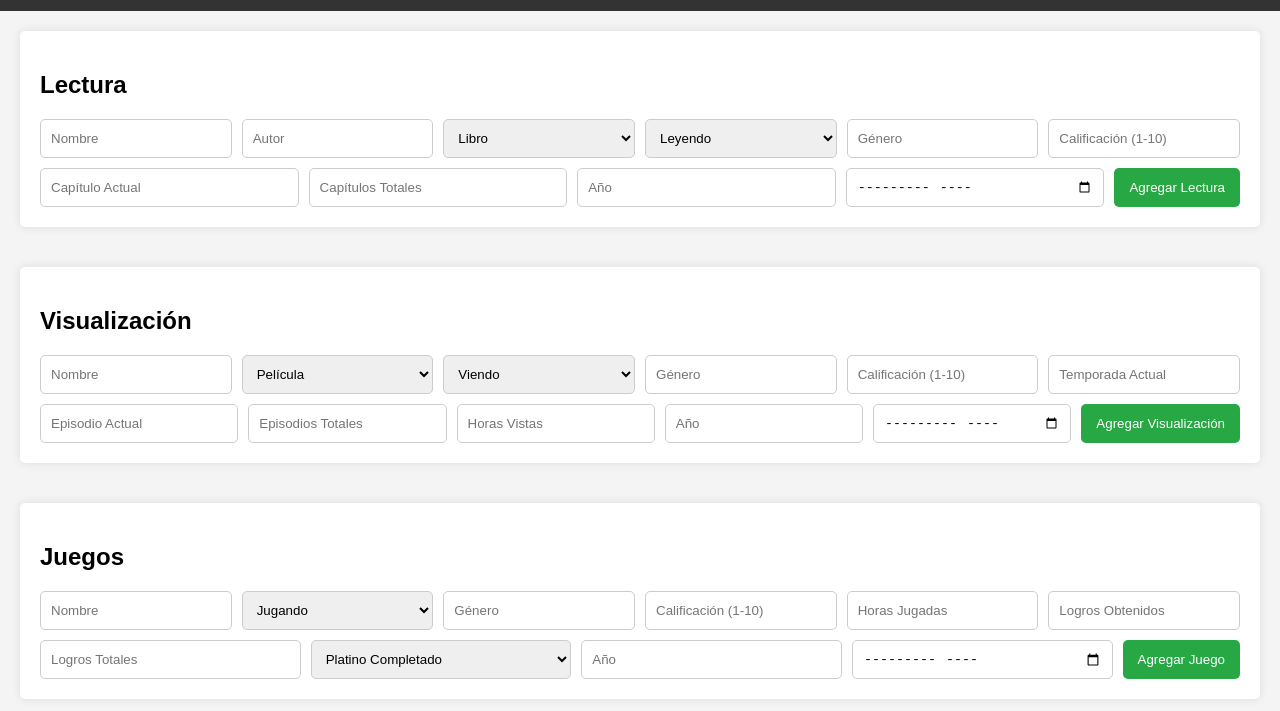
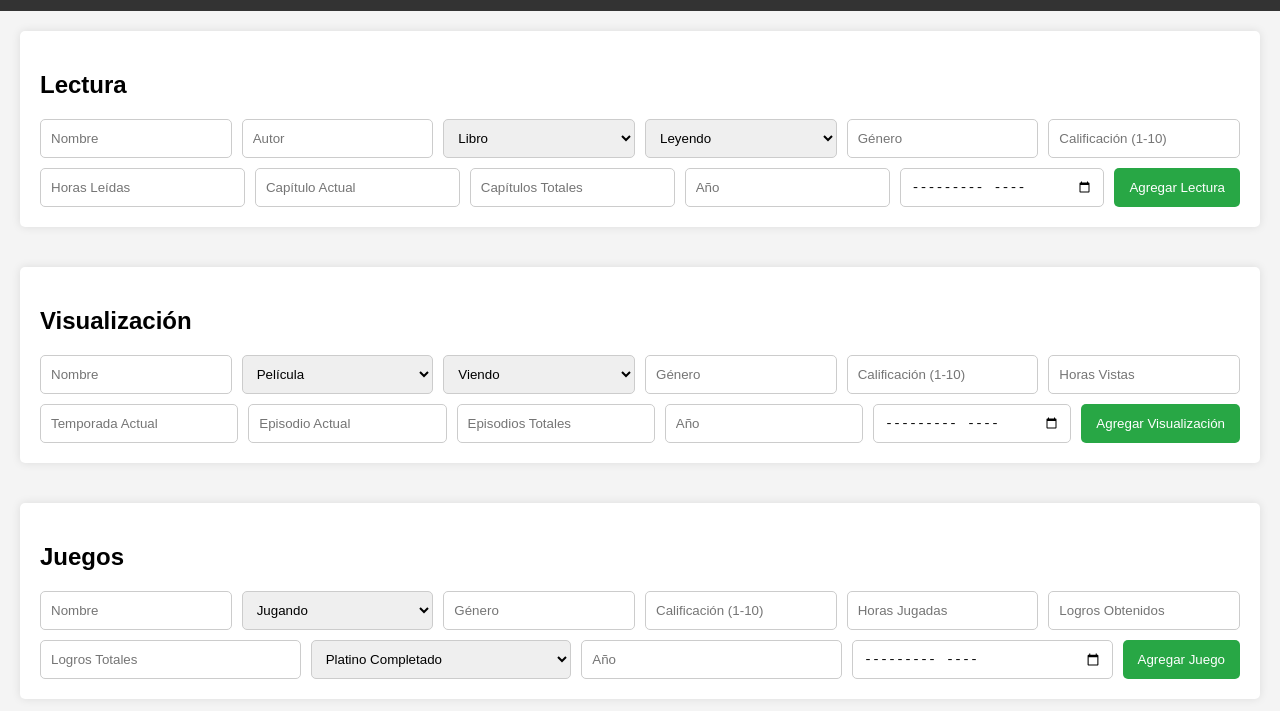
Before and after one commit to JoaSora/Hobby, a plain HTML site: page index.html in a window 1280 px wide. Shown: the part 89-800 px from the top of the page. Drawn offline with Linux system fonts and the light colour scheme.

Commit message:
Update index.html

```diff
--- a/index.html
+++ b/index.html
@@ -32,6 +32,7 @@
                 </select>
                 <input type="text" id="genero-lectura" placeholder="Género" required>
                 <input type="number" id="calificacion-lectura" placeholder="Calificación (1-10)" min="1" max="10" required>
+                <input type="number" id="horas-leidas" placeholder="Horas Leídas" required>
                 <input type="number" id="capitulo-actual" placeholder="Capítulo Actual">
                 <input type="number" id="capitulos-totales" placeholder="Capítulos Totales">
                 <input type="number" id="anio-lectura" placeholder="Año" required>
@@ -61,10 +62,10 @@
                 </select>
                 <input type="text" id="genero-visualizacion" placeholder="Género" required>
                 <input type="number" id="calificacion-visualizacion" placeholder="Calificación (1-10)" min="1" max="10" required>
+                <input type="number" id="horas-vistas" placeholder="Horas Vistas" required>
                 <input type="number" id="temporada-actual" placeholder="Temporada Actual">
                 <input type="number" id="episodio-actual" placeholder="Episodio Actual">
                 <input type="number" id="episodios-totales" placeholder="Episodios Totales">
-                <input type="number" id="horas-vistas" placeholder="Horas Vistas" required>
                 <input type="number" id="anio-visualizacion" placeholder="Año" required>
                 <label for="fecha-terminacion-visualizacion" style="display:none;">Fecha Terminación</label>
                 <input type="month" id="fecha-terminacion-visualizacion" placeholder="Mes/Año Terminación">
```
